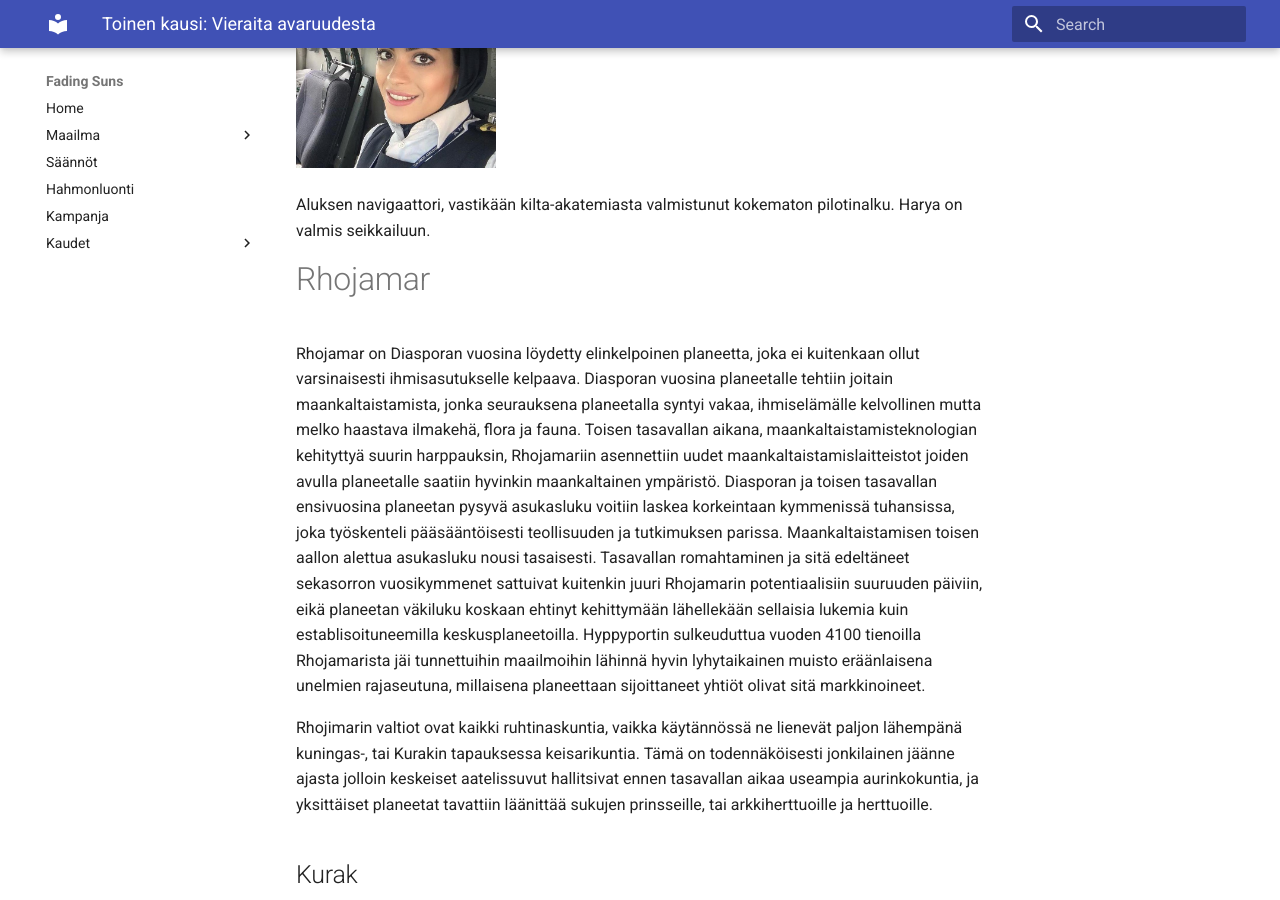
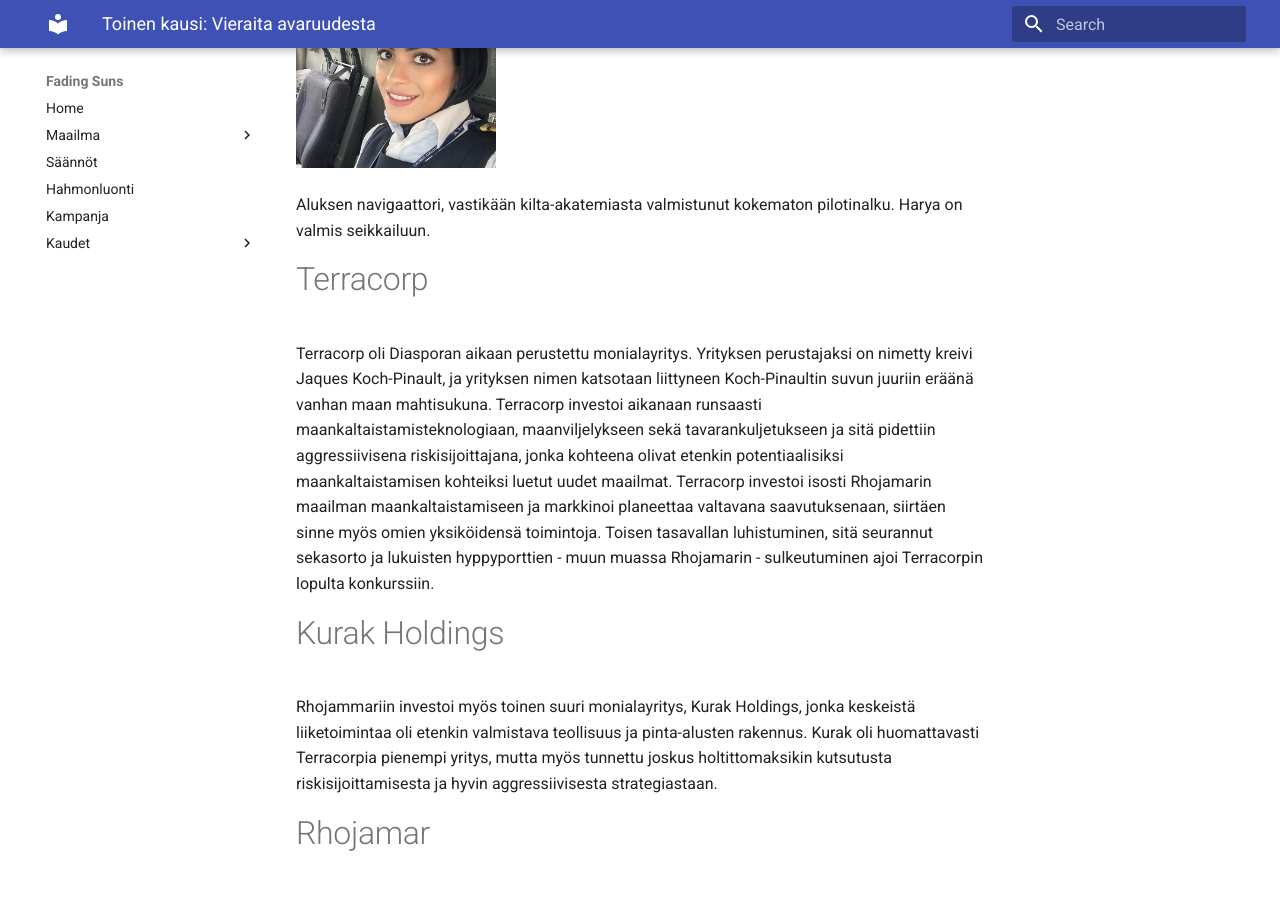
Before and after one commit to mertenator100/mertenator100.github.io, an MkDocs documentation site: the page built from docs/kausi2.md, in a window 1280 px wide and 900 px high, scrolled down 1474 px. Built offline with MkDocs 1.6.1 and Material for MkDocs 9.7.7, drawn with Linux system fonts in a browser that asks for light colours.

Commit message:
megacorpit

```diff
--- a/docs/kausi2.md
+++ b/docs/kausi2.md
@@ -29,6 +29,14 @@ taistelulentämisestä, mutta ei puhuta siitä silloin kun virkavalta on paikall
 <img src="/img/harya.jpg" alt="Harya" title="Harya" width="200" height="200" />
 
 Aluksen navigaattori, vastikään kilta-akatemiasta valmistunut kokematon pilotinalku. Harya on valmis seikkailuun.
+
+# Terracorp
+
+Terracorp oli Diasporan aikaan perustettu monialayritys. Yrityksen perustajaksi on nimetty kreivi Jaques Koch-Pinault, ja yrityksen nimen katsotaan liittyneen Koch-Pinaultin suvun juuriin eräänä vanhan maan mahtisukuna. Terracorp investoi aikanaan runsaasti maankaltaistamisteknologiaan, maanviljelykseen sekä tavarankuljetukseen ja sitä pidettiin aggressiivisena riskisijoittajana, jonka kohteena olivat etenkin potentiaalisiksi maankaltaistamisen kohteiksi luetut uudet maailmat. Terracorp investoi isosti Rhojamarin maailman maankaltaistamiseen ja markkinoi planeettaa valtavana saavutuksenaan, siirtäen sinne myös omien yksiköidensä toimintoja. Toisen tasavallan luhistuminen, sitä seurannut sekasorto ja lukuisten hyppyporttien - muun muassa Rhojamarin - sulkeutuminen ajoi Terracorpin lopulta konkurssiin.
+
+# Kurak Holdings
+
+Rhojammariin investoi myös toinen suuri monialayritys, Kurak Holdings, jonka keskeistä liiketoimintaa oli etenkin valmistava teollisuus ja pinta-alusten rakennus. Kurak oli huomattavasti Terracorpia pienempi yritys, mutta myös tunnettu joskus holtittomaksikin kutsutusta riskisijoittamisesta ja hyvin aggressiivisesta strategiastaan.
 
 # Rhojamar
 
```
